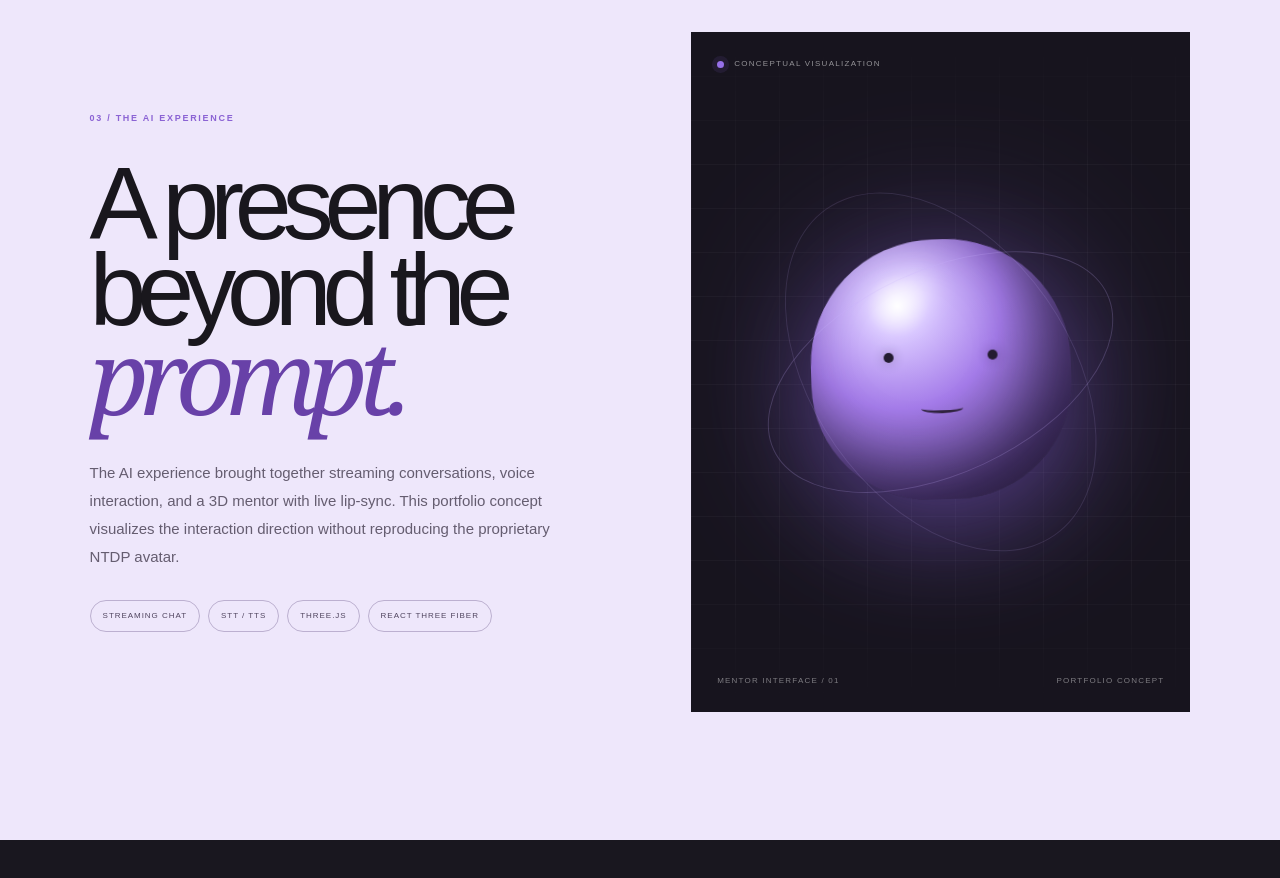
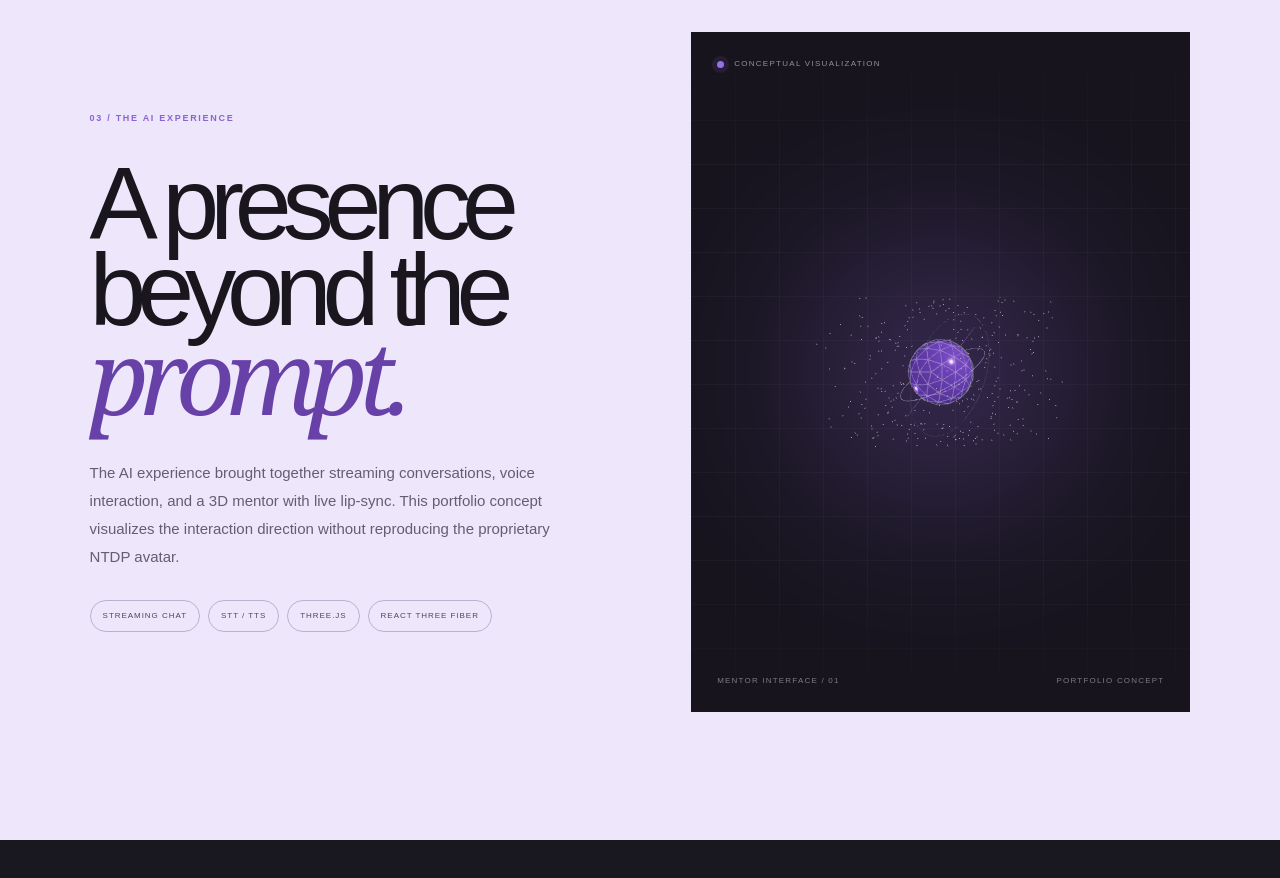
Before and after one commit to SamirKhan21860/ntdp-engineering-case-study, a Next.js app: page / in a window 1280 px wide. Shown: the part 3020-3898 px from the top of the page. Built offline with nearby package versions, Linux system fonts and the light colour scheme.

Commit message:
Replace CSS orb with lazy WebGL mentor scene

```diff
--- a/app/page.tsx
+++ b/app/page.tsx
@@ -1,10 +1,13 @@
 'use client';
 
 import { useEffect, useRef, useState } from 'react';
+import dynamic from 'next/dynamic';
 import gsap from 'gsap';
 import { ScrollTrigger } from 'gsap/ScrollTrigger';
 import { ArrowDownRight, ArrowUpRight, AudioLines, Check, ChevronRight, Code2, Layers3, Menu, MessageCircle, Mic, Network, Send, Sparkles, X } from 'lucide-react';
 import { ntdpAssets, ntdpScreens as screens } from '../lib/ntdp-assets';
+
+const MentorScene = dynamic(() => import('../components/mentor-scene'), { ssr: false });
 
 const architecture = [
   { id: 'experience', number: '01', title: 'Experience layer', label: 'React · Next.js', description: 'Learner-facing product surfaces, responsive interaction states, and the reusable component system that keeps the experience coherent.', details: ['Reusable interface components', 'Responsive product surfaces', 'Streaming conversation UI'], color: 'violet' },
@@ -144,8 +147,7 @@ export default function Home() {
       <div className="mentor-stage" data-reveal>
         <div className="stage-grid"/>
         <div className="mentor-glow"/>
-        <div className="mentor-orb"><div className="orb-shine"/><div className="orb-eyes"><i/><i/></div><div className="orb-mouth"/></div>
-        <div className="mentor-ring ring-a"/><div className="mentor-ring ring-b"/>
+        <MentorScene />
         <div className="stage-label stage-label-top"><span className="pulse-dot"/> CONCEPTUAL VISUALIZATION</div>
         <div className="stage-caption"><span>MENTOR INTERFACE / 01</span><span>PORTFOLIO CONCEPT</span></div>
       </div>
```
